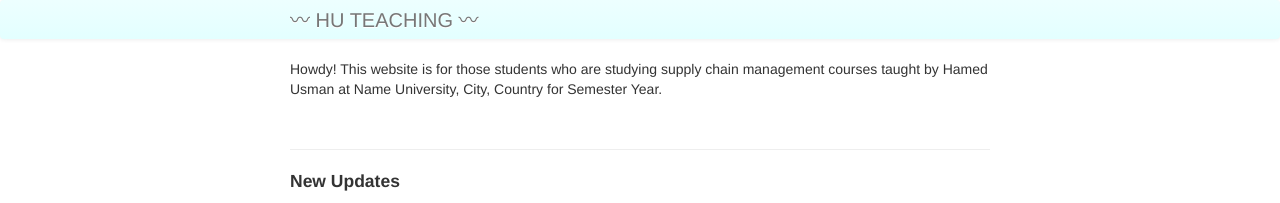
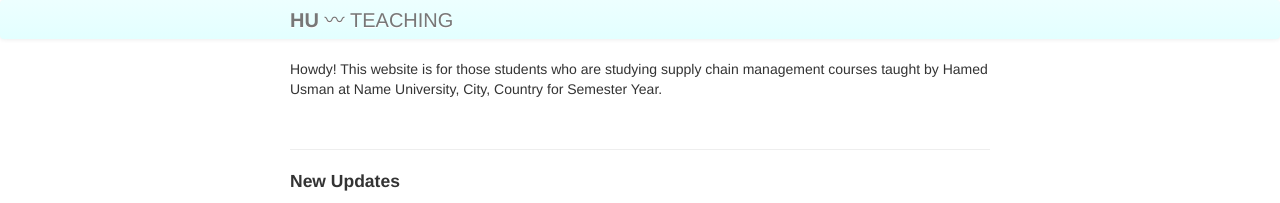
Before and after one commit to 101scm/101scm.github.io, a Jekyll site: the page built from index.md, in a window 1280 px wide. Shown: the top 203 px of the page. Built offline with Jekyll 4.4.1, drawn with Linux system fonts in a browser that asks for light colours.

```diff
--- a/_config.yml
+++ b/_config.yml
@@ -8,7 +8,7 @@ highlighter: rouge
 # Themes are encouraged to use these universal variables
 # so be sure to set them if your theme uses them.
 #
-title : 〰 HU TEACHING 〰
+title : <b>HU</b> 〰 TEACHING
 author :
   name :
   email :
```
